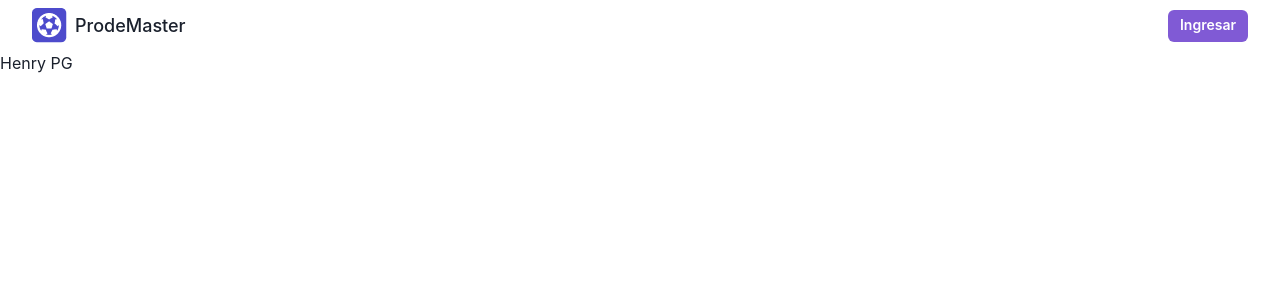
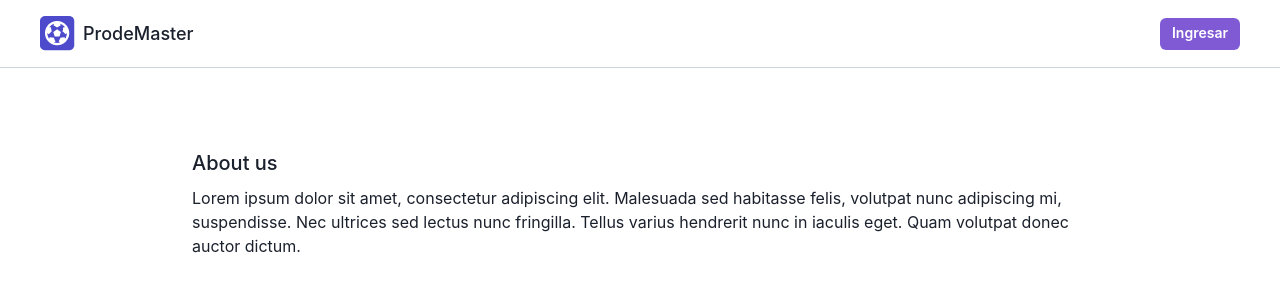
Before and after one commit to matzapata/PG-Henry, a React (Create React App) app in the folder client/: page / in a window 1280 px wide. Shown: the top 300 px of the page. Built offline with nearby package versions, Linux system fonts and the light colour scheme.

Commit message:
feat(client) Home and Navbar styles

```diff
--- a/client/src/components/NavBar.tsx
+++ b/client/src/components/NavBar.tsx
@@ -5,7 +5,14 @@ import Logo from "./Logo";
 
 export default function NavBar() {
   return (
-    <Flex justify="space-between" alignItems="center" px="8" py="2">
+    <Flex
+      justify="space-between"
+      alignItems="center"
+      px={[4, 10]}
+      py="4"
+      borderBottom="1px"
+      borderColor="gray.300"
+    >
       <Flex alignItems="center">
         <Logo />
         <Text fontSize="lg" fontWeight="medium" ml="2">
--- a/client/src/pages/Home.tsx
+++ b/client/src/pages/Home.tsx
@@ -1,11 +1,22 @@
 import React from "react";
+import { Box, Text } from "@chakra-ui/react";
 import NavBar from "../components/NavBar";
 
 function Home() {
   return (
     <>
       <NavBar />
-      <h1>Henry PG</h1>
+      <Box maxWidth="4xl" mx={["4", "auto"]} mt="20">
+        <Text fontSize="xl" fontWeight="medium" mb="2">
+          About us
+        </Text>
+        <Text>
+          Lorem ipsum dolor sit amet, consectetur adipiscing elit. Malesuada sed
+          habitasse felis, volutpat nunc adipiscing mi, suspendisse. Nec
+          ultrices sed lectus nunc fringilla. Tellus varius hendrerit nunc in
+          iaculis eget. Quam volutpat donec auctor dictum.
+        </Text>
+      </Box>
     </>
   );
 }
```
